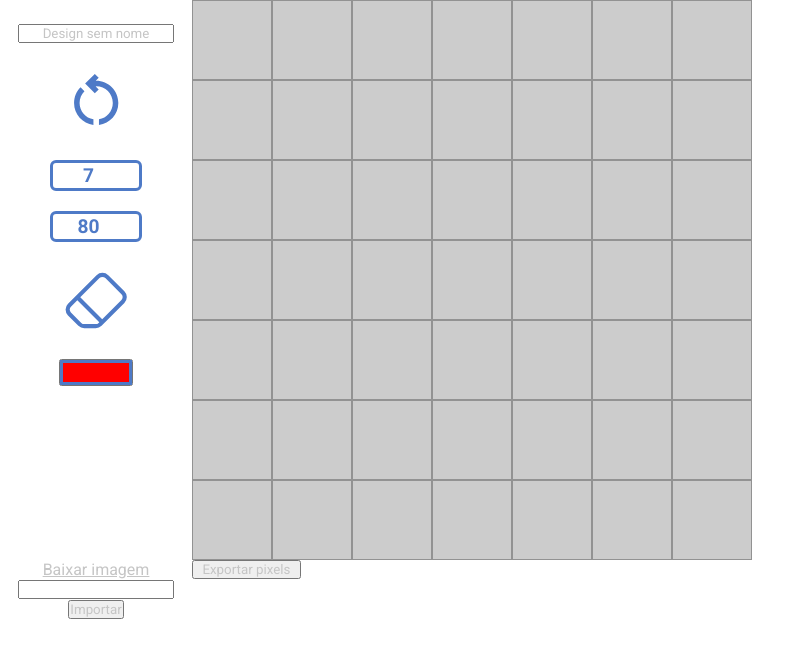
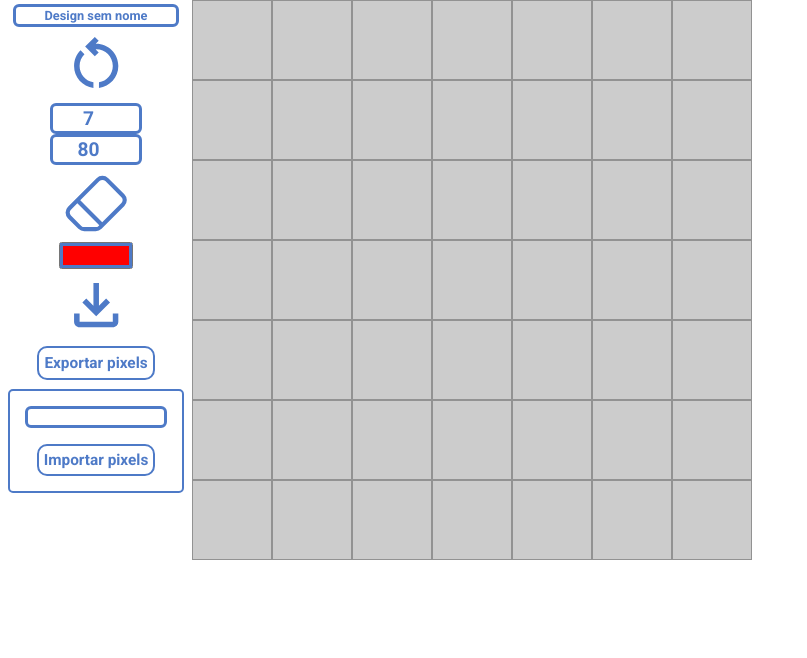
Before and after one commit to Miguelpenha/Pixel-Art, a Next.js app: page / in a window 1280 px wide. Shown: the top 658 px of the page, without its empty margins (0-807 px from the left). Built offline with nearby package versions, Linux system fonts and the light colour scheme.

Commit message:
Ajeitando algumas coisas

```diff
--- a/pages/index.tsx
+++ b/pages/index.tsx
@@ -1,9 +1,9 @@
 import { v4 } from 'uuid'
 import { Ipixel } from '../types'
 import Head from 'next/head'
-import { Container, Options, InputPixelsCount, ButtonEraser, ButtonReset, InputColor, PixelArt } from '../styles/pages'
+import { Container, Options, InputName, InputPixelsCount, ButtonEraser, ButtonReset, ButtonDownload, InputColor, ButtonExport, FormImport, InputImport, ButtonImport, PixelArt } from '../styles/pages'
 import Pixel from '../components/pages/Pixel'
-import { useEffect, useState, useRef, FormEventHandler, FormEvent, InputHTMLAttributes } from 'react'
+import { useEffect, useState, useRef, FormEvent } from 'react'
 import html2canvas from 'html2canvas'
 
 export default function Home() {
@@ -15,6 +15,8 @@ export default function Home() {
     const ButtonResetRef = useRef<HTMLButtonElement>(null)
     const PixelArtRef = useRef<HTMLDivElement>(null)
     const IconButtonResetRef = useRef<SVGSVGElement>(null)
+    const ButtonDownloadRef = useRef<HTMLAnchorElement>(null)
+    const IconButtonDownloadRef = useRef<SVGSVGElement>(null)
     const [name, setName] = useState('Design sem nome')
     const [urlDownload, setUrlDownload] = useState<string>()
 
@@ -75,6 +77,8 @@ export default function Home() {
         setSizePixel(importValue.sizePixel)
         setPixels(importValue.pixels)
 
+        input.value = ''
+
         ev.preventDefault()
     }
 
@@ -85,7 +89,7 @@ export default function Home() {
             </Head>
             <Container>
                 <Options>
-                    <input type="text" name="name" value={name} onChange={ev => setName(ev.target.value)}/>
+                    <InputName type="text" name="name" value={name} onChange={ev => setName(ev.target.value)}/>
                     <ButtonReset title="Resetar" ref={ButtonResetRef} onClick={() => {
                         setPixels(makePixels())
 
@@ -132,22 +136,43 @@ export default function Home() {
                         </svg>
                     </ButtonEraser>
                     <InputColor type="color" value={color} onChange={ev => setColor(ev.target.value)} title="Escolher uma cor"/>
+                    {urlDownload && (
+                        <ButtonDownload ref={ButtonDownloadRef} title="Baixar imagem" href={urlDownload} download={name} onClick={() => {
+                            if (ButtonDownloadRef.current && IconButtonDownloadRef.current) {
+                                ButtonDownloadRef.current.style.padding = '6%'
+                                IconButtonDownloadRef.current.style.fill = '#7FB2F0'
+
+                                setTimeout(() => {
+                                    if (ButtonDownloadRef.current && IconButtonDownloadRef.current) {
+                                        ButtonDownloadRef.current.style.padding = '2%'
+                                        IconButtonDownloadRef.current.style.fill = '#4E7AC7'
+                                    }
+                                }, 300)
+                            }
+                        }}>
+                            <svg ref={IconButtonDownloadRef} xmlns="http://www.w3.org/2000/svg" enableBackground="new 0 0 24 24" viewBox="0 0 24 24">
+                                <g>
+                                    <rect fill="none" height="24" width="24"/>
+                                </g>
+                                <g>
+                                    <path d="M18,15v3H6v-3H4v3c0,1.1,0.9,2,2,2h12c1.1,0,2-0.9,2-2v-3H18z M17,11l-1.41-1.41L13,12.17V4h-2v8.17L8.41,9.59L7,11l5,5 L17,11z"/>
+                                </g>
+                            </svg>
+                        </ButtonDownload>
+                    )}
+                    <ButtonExport title="Exportar pixels" onClick={() => {
+                        navigator.clipboard.writeText(exportJSON())
+                    }}>Exportar pixels</ButtonExport>
+                    <FormImport onSubmit={importJSON}>
+                        <InputImport type="text"/>
+                        <ButtonImport title="Importar pixels">Importar pixels</ButtonImport>
+                    </FormImport>
                 </Options>
                 <PixelArt ref={PixelArtRef} rowsAndCollums={Math.sqrt(pixelsCont)}>
                     {pixels && pixels.map(pixel => (
                         <Pixel pixels={pixels} setPixels={setPixels} size={sizePixel} key={pixel.id} id={pixel.id} color={eraser ? '#cccccc' :color}/>
                     ))}
                 </PixelArt>
-                {urlDownload && (
-                    <a href={urlDownload} download={name}>Baixar imagem</a>
-                )}
-                <button onClick={() => {
-                    navigator.clipboard.writeText(exportJSON())
-                }} style={{width: '10%'}}>Exportar pixels</button>
-                <form onSubmit={importJSON}>
-                    <input type="text"/>
-                    <button>Importar</button>
-                </form>
             </Container>
         </>
     )
--- a/styles/pages/index.ts
+++ b/styles/pages/index.ts
@@ -13,6 +13,23 @@ export const Options = styled.nav`
     align-items: center;
     flex-direction: column;
     justify-content: space-evenly;
+`
+
+export const InputName = styled.input`
+    width: 90%;
+    padding: 0.5%;
+    color: #4E7AC7;
+    font-size: 1vw;
+    font-weight: bold;
+    border-radius: 6px;
+    border: 3px solid #4E7AC7;
+
+    :focus {
+        outline: none;
+        color: #7FB2F0;
+        border-color: #7FB2F0;
+        border-radius: 10px;
+    }
 `
 
 export const InputPixelsCount = styled.input`
@@ -72,8 +89,26 @@ export const ButtonReset = styled.button`
     }
 `
 
+export const ButtonDownload = styled.a`
+    width: 40%;
+    padding: 2%;
+    border: none;
+    cursor: pointer;
+    border-radius: 50%;
+    background-color: transparent;
+
+    svg {
+        fill: #4E7AC7
+    }
+
+    :hover {
+        background-color: #d3d3d3;
+    }
+`
+
 export const InputColor = styled.input`
     width: 40%;
+    cursor: pointer;
 
     ::-webkit-color-swatch {
         border: 3px solid #4E7AC7;
@@ -81,6 +116,69 @@ export const InputColor = styled.input`
 
     ::-webkit-color-swatch-wrapper {
         padding: 0;
+    }
+`
+
+export const ButtonExport = styled.button`
+    padding: 3%;
+    color: #4E7AC7;
+    cursor: pointer;
+    font-size: 1.2vw;
+    font-weight: bold;
+    border-radius: 10px;
+    border: 2px solid #4E7AC7;
+    background-color: #ffffff;
+
+    :hover {
+        color: #7FB2F0;
+        border-color: #7FB2F0;
+        background-color: #d3d3d3;
+    }
+`
+
+export const FormImport = styled.form`
+    padding: 4%;
+    margin-top: 5%;
+    border-radius: 5px;
+    border: 2px solid #4E7AC7;
+`
+
+export const InputImport = styled.input`
+    width: 90%;
+    margin: auto;
+    padding: 0.5%;
+    margin-top: 5%;
+    display: block;
+    color: #4E7AC7;
+    font-size: 1vw;
+    font-weight: bold;
+    border-radius: 6px;
+    border: 3px solid #4E7AC7;
+
+    :focus {
+        outline: none;
+        color: #7FB2F0;
+        border-color: #7FB2F0;
+        border-radius: 10px;
+    }
+`
+
+export const ButtonImport = styled.button`
+    padding: 3%;
+    color: #4E7AC7;
+    margin-top: 10%;
+    cursor: pointer;
+    font-size: 1.2vw;
+    margin-bottom: 5%;
+    font-weight: bold;
+    border-radius: 10px;
+    border: 2px solid #4E7AC7;
+    background-color: #ffffff;
+
+    :hover {
+        color: #7FB2F0;
+        border-color: #7FB2F0;
+        background-color: #d3d3d3;
     }
 `
 
@@ -93,4 +191,5 @@ export const PixelArt = styled.div<IPixelArt>`
     grid-template-columns: repeat(${props => props.rowsAndCollums}, 0.0001fr);
     grid-template-rows: repeat(${props => props.rowsAndCollums}, 0.0001fr);
     width: fit-content;
+    height: fit-content;
 `
```
